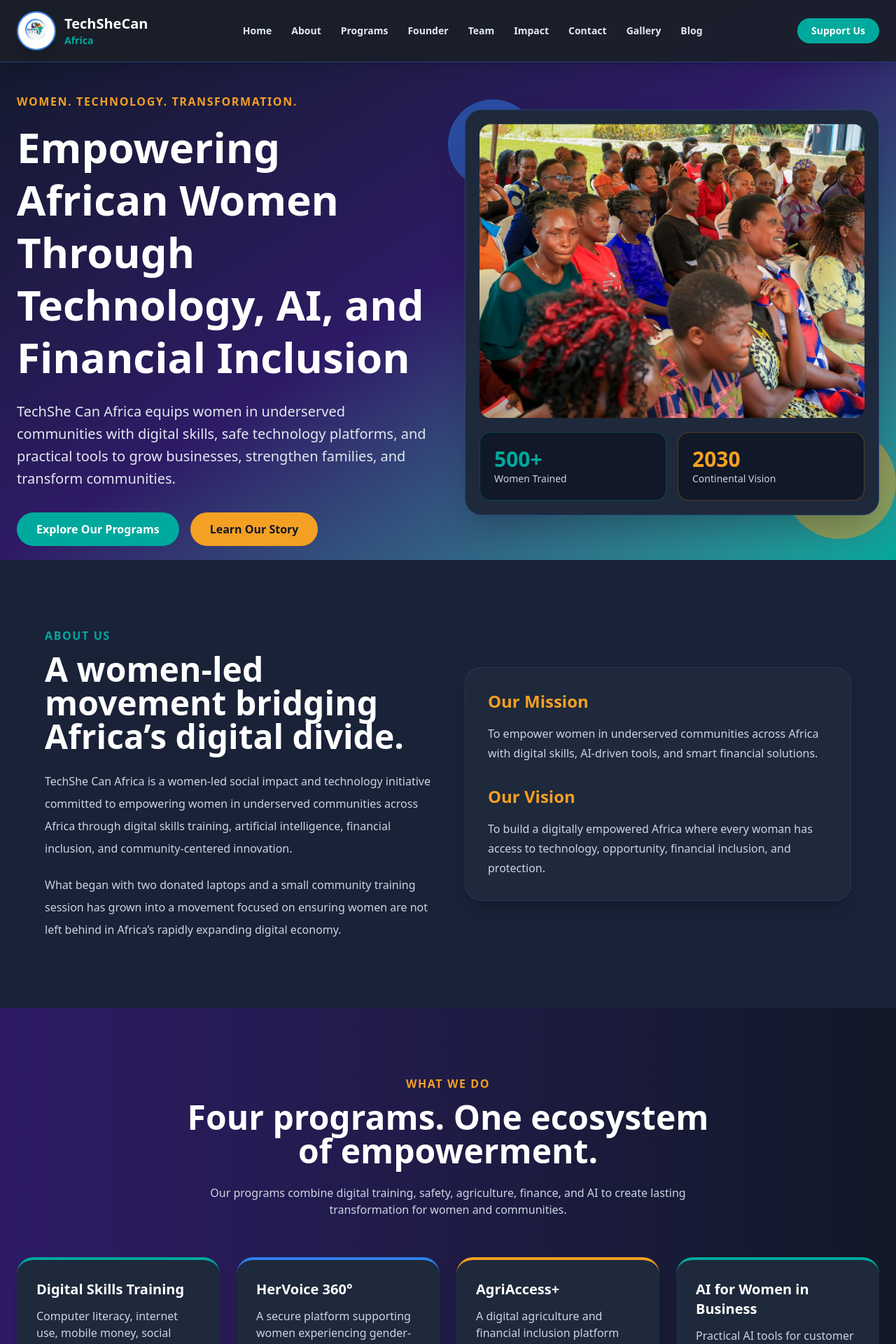
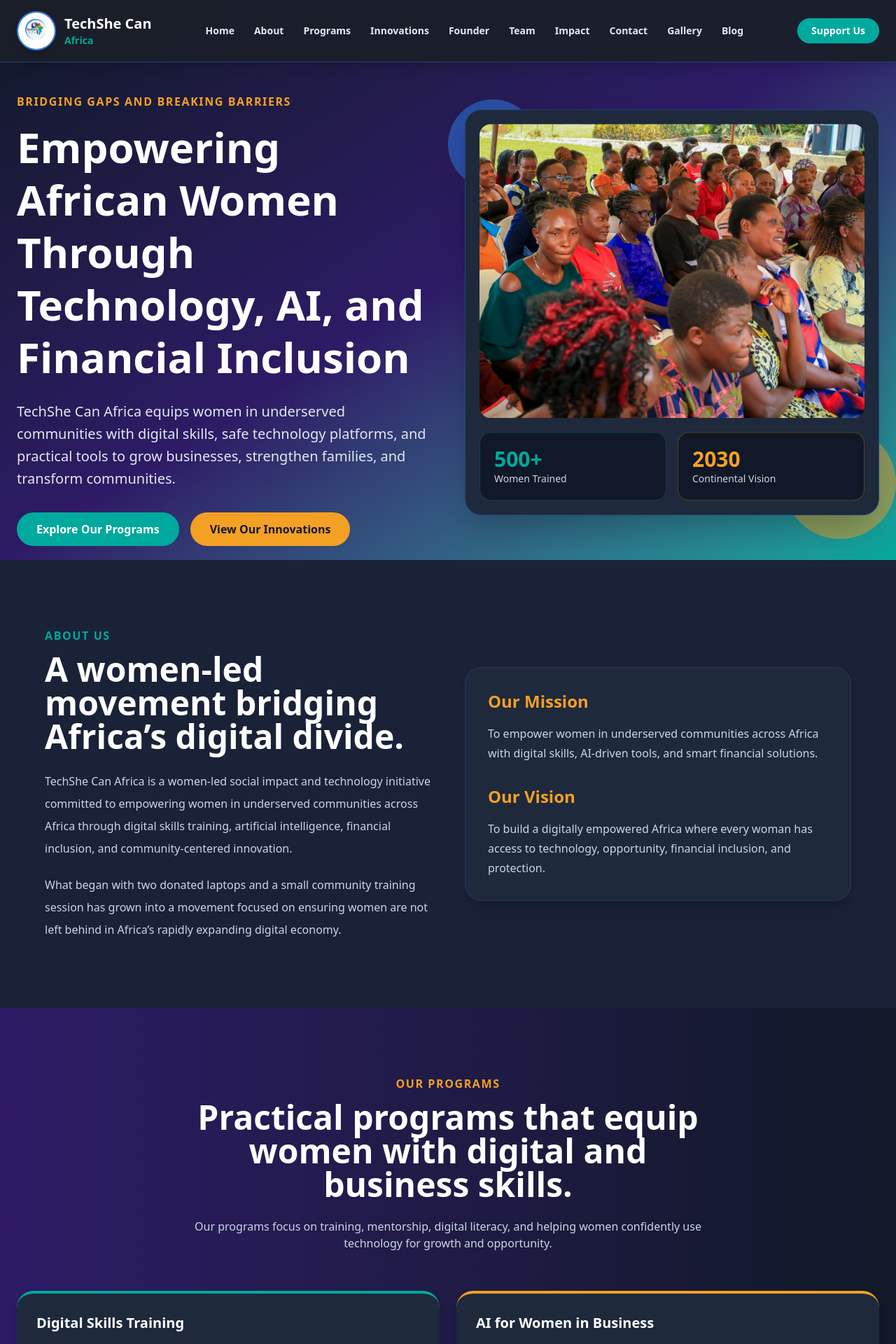
Before and after one commit to Brianotieno199/Techshecanafrica, a Django app: page / in a window 1280 px wide. Shown: the top 1920 px of the page at 70% size. Run offline with Django 5.2, Linux system fonts and the light colour scheme; data comes from the database, SQL or seed files in the repository; data that the repository does not hold is empty; some libraries are stand-ins or nearby versions.

Commit message:
updated website

```diff
--- a/config/settings.py
+++ b/config/settings.py
@@ -23,10 +23,10 @@ BASE_DIR = Path(__file__).resolve().parent.parent
 SECRET_KEY = 'django-insecure-rm^5k1d4j2^!fd5z7ii-fp1qu(2oh$ic3vfm8j@t_0x76$7amj'
 
 # SECURITY WARNING: don't run with debug turned on in production!
-DEBUG = False
+DEBUG = True
 
 ALLOWED_HOSTS = ['techshecanafrica.org',
-                'www.techshecanafrica.org',]
+                'www.techshecanafrica.org', "127.0.0.1", "localhost"]
 
 CSRF_TRUSTED_ORIGINS = [
     'https://techshecanafrica.org',
--- a/website/templates/website/home.html
+++ b/website/templates/website/home.html
@@ -26,7 +26,6 @@
 
 <body class="bg-[#111827] text-white">
 
-    <!-- Navbar -->
     <header class="fixed top-0 left-0 w-full z-50 bg-[#1B1F2A]/95 backdrop-blur-md border-b border-[#2F80ED]/40 shadow-lg">
         <nav class="max-w-7xl mx-auto px-4 md:px-6 py-4 flex items-center justify-between">
 
@@ -36,12 +35,8 @@
                      class="h-12 w-12 md:h-14 md:w-14 rounded-full object-cover shadow-lg border-2 border-[#2F80ED]">
 
                 <div class="leading-tight">
-                    <p class="text-lg md:text-xl font-extrabold text-white">
-                        TechSheCan
-                    </p>
-                    <p class="text-xs md:text-sm font-bold text-[#00A99D]">
-                        Africa
-                    </p>
+                    <p class="text-lg md:text-xl font-extrabold text-white">TechShe Can</p>
+                    <p class="text-xs md:text-sm font-bold text-[#00A99D]">Africa</p>
                 </div>
             </a>
 
@@ -49,6 +44,7 @@
                 <a href="#home" class="hover:text-[#00A99D]">Home</a>
                 <a href="#about" class="hover:text-[#00A99D]">About</a>
                 <a href="#programs" class="hover:text-[#00A99D]">Programs</a>
+                <a href="#innovations" class="hover:text-[#00A99D]">Innovations</a>
                 <a href="#founder" class="hover:text-[#00A99D]">Founder</a>
                 <a href="#team" class="hover:text-[#00A99D]">Team</a>
                 <a href="#impact" class="hover:text-[#00A99D]">Impact</a>
@@ -71,6 +67,7 @@
                 <a href="#home" class="hover:text-[#00A99D]">Home</a>
                 <a href="#about" class="hover:text-[#00A99D]">About</a>
                 <a href="#programs" class="hover:text-[#00A99D]">Programs</a>
+                <a href="#innovations" class="hover:text-[#00A99D]">Innovations</a>
                 <a href="#founder" class="hover:text-[#00A99D]">Founder</a>
                 <a href="#team" class="hover:text-[#00A99D]">Team</a>
                 <a href="#impact" class="hover:text-[#00A99D]">Impact</a>
@@ -85,13 +82,12 @@
         </div>
     </header>
 
-    <!-- Hero -->
     <section id="home" class="min-h-screen pt-32 md:pt-28 px-4 md:px-6 bg-gradient-to-br from-[#111827] via-[#2E1A66] to-[#00A99D] flex items-center overflow-hidden">
         <div class="max-w-7xl mx-auto grid md:grid-cols-2 gap-12 items-center">
 
             <div class="fade-up">
                 <p class="uppercase tracking-widest text-[#F4A024] font-bold mb-4 text-sm md:text-base">
-                    Women. Technology. Transformation.
+                    Bridging Gaps and Breaking Barriers
                 </p>
 
                 <h1 class="text-3xl md:text-6xl font-extrabold leading-tight text-white mb-6">
@@ -106,8 +102,8 @@
                     <a href="#programs" class="bg-[#00A99D] text-white px-7 py-3 rounded-full font-bold text-center hover:bg-[#008F85] transition">
                         Explore Our Programs
                     </a>
-                    <a href="#about" class="bg-[#F4A024] text-[#111827] px-7 py-3 rounded-full font-bold text-center hover:bg-[#D98B10] transition">
-                        Learn Our Story
+                    <a href="#innovations" class="bg-[#F4A024] text-[#111827] px-7 py-3 rounded-full font-bold text-center hover:bg-[#D98B10] transition">
+                        View Our Innovations
                     </a>
                 </div>
             </div>
@@ -119,7 +115,7 @@
                 <div class="relative bg-[#1E293B] rounded-3xl shadow-2xl p-5 border border-[#2F80ED]/30 float">
                     <img src="{% static 'website/images/hero.jpeg' %}"
                          alt="African women learning technology"
-                         class="w-full h-[260px] md:h-[420px] object-cover rounded-2xl">
+                         class="w-full h-[260px] md:h-[420px] object-cover object-center rounded-2xl">
 
                     <div class="grid grid-cols-2 gap-4 mt-5">
                         <div class="bg-[#111827] rounded-2xl p-5 border border-[#00A99D]/30">
@@ -137,7 +133,6 @@
         </div>
     </section>
 
-    <!-- About -->
     <section id="about" class="py-20 md:py-24 px-4 md:px-6 bg-[#1A2238]">
         <div class="max-w-6xl mx-auto grid md:grid-cols-2 gap-12 items-center">
             <div>
@@ -167,44 +162,66 @@
         </div>
     </section>
 
-    <!-- Programs -->
     <section id="programs" class="py-20 md:py-24 px-4 md:px-6 bg-gradient-to-r from-[#2E1A66] to-[#111827]">
         <div class="max-w-7xl mx-auto">
             <div class="text-center max-w-3xl mx-auto mb-14">
-                <p class="text-[#F4A024] font-bold uppercase tracking-widest mb-3">What We Do</p>
+                <p class="text-[#F4A024] font-bold uppercase tracking-widest mb-3">Our Programs</p>
                 <h2 class="text-3xl md:text-5xl font-extrabold text-white mb-6">
-                    Four programs. One ecosystem of empowerment.
+                    Practical programs that equip women with digital and business skills.
                 </h2>
                 <p class="text-slate-300">
-                    Our programs combine digital training, safety, agriculture, finance, and AI to create lasting transformation for women and communities.
+                    Our programs focus on training, mentorship, digital literacy, and helping women confidently use technology for growth and opportunity.
                 </p>
             </div>
 
-            <div class="grid sm:grid-cols-2 lg:grid-cols-4 gap-6">
+            <div class="grid sm:grid-cols-2 gap-6">
                 <div class="bg-[#1E293B] p-7 rounded-3xl shadow-lg hover:-translate-y-2 transition duration-300 border-t-4 border-[#00A99D]">
                     <h3 class="text-xl font-bold text-white mb-3">Digital Skills Training</h3>
-                    <p class="text-slate-300">Computer literacy, internet use, mobile money, social media marketing, and digital business tools.</p>
-                </div>
-
-                <div class="bg-[#1E293B] p-7 rounded-3xl shadow-lg hover:-translate-y-2 transition duration-300 border-t-4 border-[#2F80ED]">
-                    <h3 class="text-xl font-bold text-white mb-3">HerVoice 360°</h3>
-                    <p class="text-slate-300">A secure platform supporting women experiencing gender-based violence through confidential reporting and access to support.</p>
+                    <p class="text-slate-300">
+                        Computer literacy, internet use, mobile money, social media marketing, entrepreneurship, and digital business tools.
+                    </p>
                 </div>
 
                 <div class="bg-[#1E293B] p-7 rounded-3xl shadow-lg hover:-translate-y-2 transition duration-300 border-t-4 border-[#F4A024]">
-                    <h3 class="text-xl font-bold text-white mb-3">AgriAccess+</h3>
-                    <p class="text-slate-300">A digital agriculture and financial inclusion platform helping women farmers track income, expenses, and market data.</p>
-                </div>
-
-                <div class="bg-[#1E293B] p-7 rounded-3xl shadow-lg hover:-translate-y-2 transition duration-300 border-t-4 border-[#00A99D]">
                     <h3 class="text-xl font-bold text-white mb-3">AI for Women in Business</h3>
-                    <p class="text-slate-300">Practical AI tools for customer service, analytics, inventory, forecasting, content, and design.</p>
+                    <p class="text-slate-300">
+                        Practical AI tools for customer service, analytics, inventory, forecasting, content creation, and business growth.
+                    </p>
                 </div>
             </div>
         </div>
     </section>
 
-    <!-- Founder's Note -->
+    <section id="innovations" class="py-20 md:py-24 px-4 md:px-6 bg-[#1A2238]">
+        <div class="max-w-7xl mx-auto">
+            <div class="text-center max-w-3xl mx-auto mb-14">
+                <p class="text-[#00A99D] font-bold uppercase tracking-widest mb-3">Our Innovations</p>
+                <h2 class="text-3xl md:text-5xl font-extrabold text-white mb-6">
+                    Technology solutions built to solve real community challenges.
+                </h2>
+                <p class="text-slate-300">
+                    Our innovations combine technology, protection, agriculture, and financial inclusion to improve the lives of women across Africa.
+                </p>
+            </div>
+
+            <div class="grid sm:grid-cols-2 gap-6">
+                <div class="bg-[#1E293B] p-7 rounded-3xl shadow-lg hover:-translate-y-2 transition duration-300 border-t-4 border-[#2F80ED]">
+                    <h3 class="text-xl font-bold text-white mb-3">HerVoice 360°</h3>
+                    <p class="text-slate-300">
+                        A secure platform supporting women experiencing gender-based violence through confidential reporting, referrals, and access to support services.
+                    </p>
+                </div>
+
+                <div class="bg-[#1E293B] p-7 rounded-3xl shadow-lg hover:-translate-y-2 transition duration-300 border-t-4 border-[#F4A024]">
+                    <h3 class="text-xl font-bold text-white mb-3">AgriAccess+</h3>
+                    <p class="text-slate-300">
+                        A digital agriculture and financial inclusion platform helping women farmers manage income, expenses, productivity, and market access.
+                    </p>
+                </div>
+            </div>
+        </div>
+    </section>
+
     <section id="founder" class="py-20 md:py-24 px-4 md:px-6 bg-[#16213E]">
         <div class="max-w-7xl mx-auto grid md:grid-cols-2 gap-12 items-center">
 
@@ -249,66 +266,79 @@
                 </p>
 
                 <div class="border-t border-[#2F80ED]/30 pt-6">
-                    <h3 class="text-xl font-bold text-white">
-                        Roselinda Keziah Wanam
-                    </h3>
-                    <p class="text-[#F4A024] font-semibold">
-                        Founder & CEO, TechShe Can Africa · CTO Partner, JeliData Tech Solutions
-                    </p>
+                    <h3 class="text-xl font-bold text-white">Roselinda Keziah Wanam</h3>
+                    <p class="text-[#F4A024] font-semibold">Founder & CEO, TechShe Can Africa</p>
                 </div>
             </div>
 
         </div>
     </section>
 
-    <!-- Team -->
     <section id="team" class="py-20 md:py-24 px-4 md:px-6 bg-gradient-to-r from-[#111827] to-[#2E1A66]">
         <div class="max-w-7xl mx-auto">
             <div class="text-center max-w-3xl mx-auto mb-14">
                 <p class="text-[#F4A024] font-bold uppercase tracking-widest mb-3">Our Team</p>
-                <h2 class="text-3xl md:text-5xl font-extrabold text-white mb-6">
-                    A multidisciplinary team committed to women’s empowerment.
-                </h2>
-                <p class="text-slate-300">
-                    TechShe Can Africa is supported by leaders and partners with experience in technology, community development, finance, legal compliance, and program implementation.
-                </p>
             </div>
 
             <div class="grid sm:grid-cols-2 lg:grid-cols-4 gap-8">
 
                 <div class="bg-[#1E293B] rounded-3xl shadow-lg overflow-hidden hover:-translate-y-2 transition duration-300 border border-[#2F80ED]/20">
-                    <img src="{% static 'website/images/Founder.png' %}" alt="Team Member" class="w-full h-72 object-contain bg-[#111827] p-4">
+                    <img src="{% static 'website/images/Founder.png' %}"
+                         alt="Roselinda Keziah Wanam"
+                         class="w-full h-72 object-contain bg-[#111827] p-4">
                     <div class="p-6">
                         <h3 class="text-xl font-bold text-white">Roselinda Keziah Wanam</h3>
-                        <p class="text-[#00A99D] font-semibold mb-3">Founder & CEO</p>
-                        <p class="text-slate-300 text-sm">Software engineer and technology leader driving the vision of TechShe Can Africa.</p>
+                        <p class="text-[#00A99D] font-semibold mb-3">Founder & Chief Executive Officer (CEO)</p>
                     </div>
                 </div>
 
                 <div class="bg-[#1E293B] rounded-3xl shadow-lg overflow-hidden hover:-translate-y-2 transition duration-300 border border-[#2F80ED]/20">
-                    <img src="{% static 'website/images/team-2.jpg' %}" alt="Team Member" class="w-full h-72 object-cover">
+                    <img src="{% static 'website/images/iti.png' %}"
+                         alt="Derick Sajad Ochieng"
+                         class="w-full h-72 object-contain bg-[#111827] p-4">
                     <div class="p-6">
-                        <h3 class="text-xl font-bold text-white">David Msala</h3>
-                        <p class="text-[#00A99D] font-semibold mb-3">Programs Director</p>
-                        <p class="text-slate-300 text-sm">Supports community training, women empowerment programs, and field implementation.</p>
+                        <h3 class="text-xl font-bold text-white">Derick Sajad Ochieng</h3>
+                        <p class="text-[#00A99D] font-semibold mb-3">Chief Technology Officer (CTO)</p>
                     </div>
                 </div>
 
                 <div class="bg-[#1E293B] rounded-3xl shadow-lg overflow-hidden hover:-translate-y-2 transition duration-300 border border-[#2F80ED]/20">
-                    <img src="{% static 'website/images/team-3.jpg' %}" alt="Team Member" class="w-full h-72 object-cover">
+                    <img src="{% static 'website/images/team1.jpeg' %}"
+                         alt="David Msala"
+                         class="w-full h-72 object-contain bg-[#111827] p-4">
                     <div class="p-6">
-                        <h3 class="text-xl font-bold text-white">Derick Sajad Ochieng</h3>
-                        <p class="text-[#00A99D] font-semibold mb-3">Chief Technology Officer</p>
-                        <p class="text-slate-300 text-sm">Supports platform development, digital innovation, and technical systems.</p>
+                        <h3 class="text-xl font-bold text-white">David Msala</h3>
+                        <p class="text-[#00A99D] font-semibold mb-3">Director of Programs & Strategic Partnerships</p>
                     </div>
                 </div>
 
                 <div class="bg-[#1E293B] rounded-3xl shadow-lg overflow-hidden hover:-translate-y-2 transition duration-300 border border-[#2F80ED]/20">
-                    <img src="{% static 'website/images/team-4.jpg' %}" alt="Team Member" class="w-full h-72 object-cover">
+                    <img src="{% static 'website/images/team.png' %}"
+                         alt="Josephine Obingo"
+                         class="w-full h-72 object-contain bg-[#111827] p-4">
                     <div class="p-6">
                         <h3 class="text-xl font-bold text-white">Josephine Obingo</h3>
-                        <p class="text-[#00A99D] font-semibold mb-3">Community & Partnerships</p>
-                        <p class="text-slate-300 text-sm">Builds relationships with communities, institutions, NGOs, and development partners.</p>
+                        <p class="text-[#00A99D] font-semibold mb-3">Chief Impact, Monitoring & Evaluation Officer</p>
+                    </div>
+                </div>
+
+                <div class="bg-[#1E293B] rounded-3xl shadow-lg overflow-hidden hover:-translate-y-2 transition duration-300 border border-[#2F80ED]/20">
+                    <img src="{% static 'website/images/legal.png' %}"
+                         alt="Elizabeth Agan"
+                         class="w-full h-72 object-contain bg-[#111827] p-4">
+                    <div class="p-6">
+                        <h3 class="text-xl font-bold text-white">Elizabeth Agan</h3>
+                        <p class="text-[#00A99D] font-semibold mb-3">Director of Legal Affairs & Compliance</p>
+                    </div>
+                </div>
+
+                <div class="bg-[#1E293B] rounded-3xl shadow-lg overflow-hidden hover:-translate-y-2 transition duration-300 border border-[#2F80ED]/20">
+                    <img src="{% static 'website/images/team-4.jpg' %}"
+                         alt="Jewel Nawiire"
+                         class="w-full h-72 object-contain bg-[#111827] p-4">
+                    <div class="p-6">
+                        <h3 class="text-xl font-bold text-white">Jewel Nawiire</h3>
+                        <p class="text-[#00A99D] font-semibold mb-3">Director of Finance & Administration</p>
                     </div>
                 </div>
 
@@ -316,7 +346,6 @@
         </div>
     </section>
 
-    <!-- Impact -->
     <section id="impact" class="py-20 md:py-24 px-4 md:px-6 bg-[#1A2238]">
         <div class="max-w-7xl mx-auto">
             <div class="text-center max-w-3xl mx-auto mb-14">
@@ -353,7 +382,6 @@
         </div>
     </section>
 
-    <!-- Gallery -->
     <section id="gallery" class="py-20 md:py-24 px-4 md:px-6 bg-[#16213E]">
         <div class="max-w-7xl mx-auto">
             <div class="text-center max-w-3xl mx-auto mb-14">
@@ -369,7 +397,7 @@
             <div class="grid sm:grid-cols-2 lg:grid-cols-3 gap-6">
                 {% for image in gallery_images %}
                     <div class="bg-[#1E293B] rounded-3xl overflow-hidden shadow-lg hover:-translate-y-2 transition duration-300 border border-[#2F80ED]/20">
-                        <img src="{{ image.image.url }}" alt="{{ image.title }}" class="w-full h-72 object-cover">
+                        <img src="{{ image.image.url }}" alt="{{ image.title }}" class="w-full h-72 object-cover object-center">
                         <div class="p-6">
                             <h3 class="text-xl font-bold text-white">{{ image.title }}</h3>
                             <p class="text-slate-300 mt-2">{{ image.description }}</p>
@@ -384,7 +412,6 @@
         </div>
     </section>
 
-    <!-- Blog -->
     <section id="blog" class="py-20 md:py-24 px-4 md:px-6 bg-gradient-to-r from-[#2E1A66] to-[#00A99D]">
         <div class="max-w-7xl mx-auto">
             <div class="text-center max-w-3xl mx-auto mb-14">
@@ -401,7 +428,7 @@
                 {% for post in posts %}
                     <article class="bg-[#1E293B] rounded-3xl overflow-hidden shadow-lg hover:-translate-y-2 transition duration-300 border border-white/10">
                         {% if post.image %}
-                            <img src="{{ post.image.url }}" alt="{{ post.title }}" class="w-full h-64 object-cover">
+                            <img src="{{ post.image.url }}" alt="{{ post.title }}" class="w-full h-64 object-cover object-center">
                         {% endif %}
 
                         <div class="p-7">
@@ -431,7 +458,6 @@
         </div>
     </section>
 
-    <!-- Contact -->
     <section id="contact" class="py-20 md:py-24 px-4 md:px-6 bg-[#111827]">
         <div class="max-w-7xl mx-auto grid md:grid-cols-2 gap-12 items-start">
 
@@ -447,6 +473,7 @@
                 <div class="space-y-4 text-slate-300">
                     <p><strong class="text-[#F4A024]">Email:</strong> info@techshecanafrica.org</p>
                     <p><strong class="text-[#F4A024]">Location:</strong> Nairobi, Kenya</p>
+                    <p><strong class="text-[#F4A024]">Phone:</strong> 0703741670</p>
                     <p><strong class="text-[#F4A024]">Focus:</strong> Women Empowerment, Technology, AI, Financial Inclusion</p>
                 </div>
             </div>
@@ -482,19 +509,24 @@
         </div>
     </section>
 
-    <!-- Footer -->
     <footer class="bg-[#0B1120] text-white py-8 px-6 text-center border-t border-[#2F80ED]/40">
         <p>&copy; 2026 TechShe Can Africa. All Rights Reserved.</p>
     </footer>
 
     <script>
-        const menuButton = document.getElementById('mobile-menu-button');
-        const mobileMenu = document.getElementById('mobile-menu');
+    const menuButton = document.getElementById('mobile-menu-button');
+    const mobileMenu = document.getElementById('mobile-menu');
+    const mobileMenuLinks = mobileMenu.querySelectorAll('a');
 
-        menuButton.addEventListener('click', () => {
-            mobileMenu.classList.toggle('hidden');
+    menuButton.addEventListener('click', () => {
+        mobileMenu.classList.toggle('hidden');
+    });
+
+    mobileMenuLinks.forEach(link => {
+        link.addEventListener('click', () => {
+            mobileMenu.classList.add('hidden');
         });
-    </script>
-
+    });
+</script>
 </body>
 </html>
```
Also changed, not shown: theme/static/css/dist/styles.css, website/static/website/images/iti.png (added), website/static/website/images/legal.jpeg (added), website/static/website/images/legal.png (added), website/static/website/images/team.jpeg (added), website/static/website/images/team.png (added), website/static/website/images/team1.jpeg (added).
